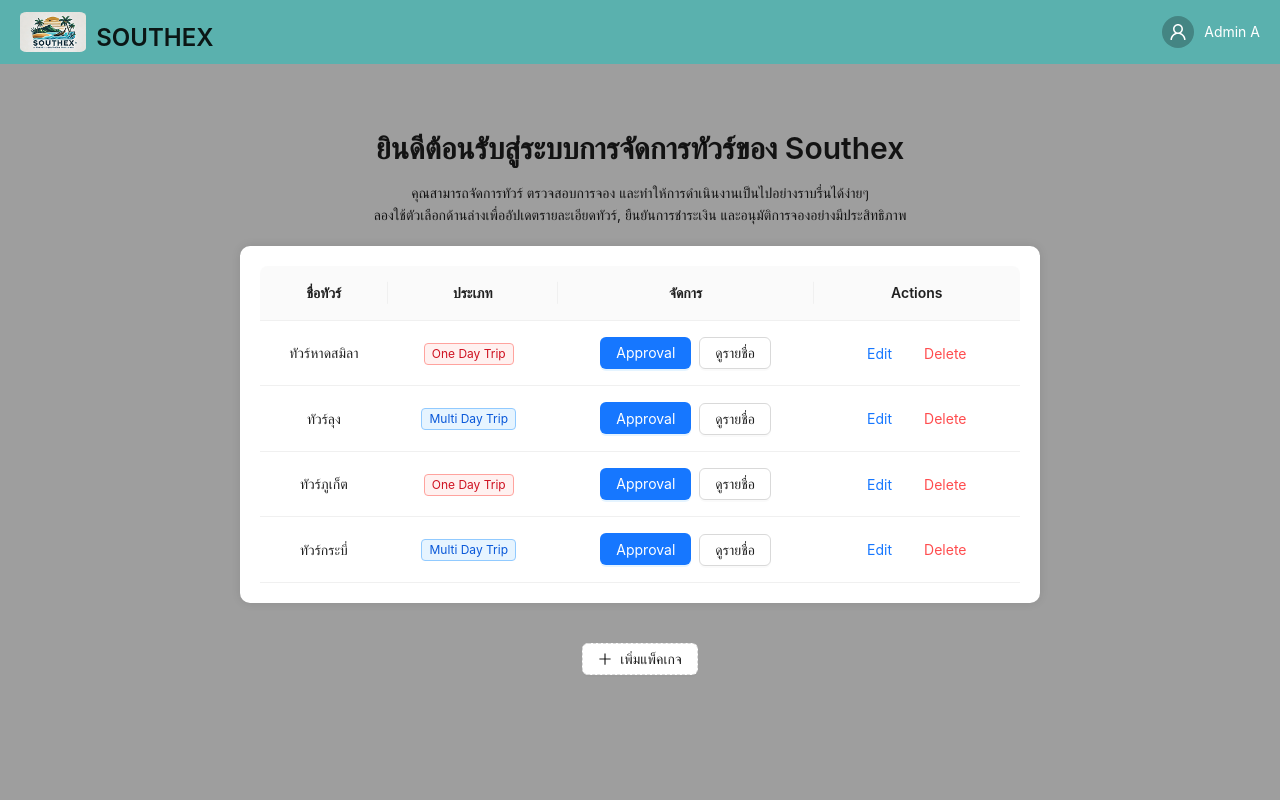
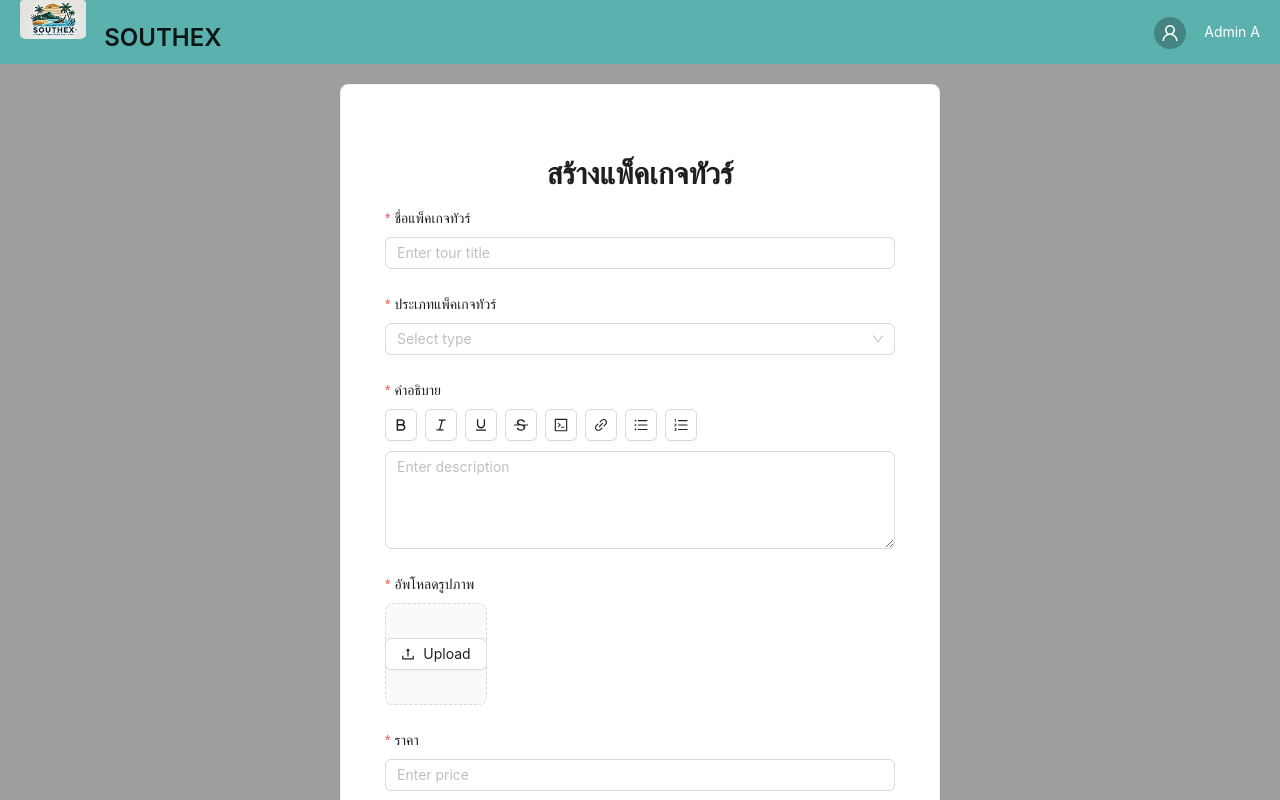
Before and after one commit to OnlineTravelBooking/Online-Travel-Booking, a React (Create React App) app in the folder front-end/: page /add-package in a window 1280 px wide. Built offline with nearby package versions, Linux system fonts and the light colour scheme; sample sign-in values are in the browser's storage.

Commit message:
create the "AddPackage" page and link with the "AdminDashboard" page

```diff
--- a/front-end/src/App.js
+++ b/front-end/src/App.js
@@ -6,6 +6,7 @@ import Home from "./component/HomePage/Home";
 import AdminDashboard from "./component/AdminPage/AdminDashboard";
 import Detail from "./component/DetailPage/Detail";
 import EditTourList from "./component/AdminPage/EditTourList";
+import AddPackage from "./component/AdminPage/AddPackage";
 
 function App() {
   const token = sessionStorage.getItem("token");
@@ -32,9 +33,14 @@ function App() {
           }
         />
         <Route
-          path="/tour-list"
+          path="/edit-tour-list"
           element={
             isAuthorized("admin") ? <EditTourList /> : <Navigate to="/" />
+          } />
+        <Route
+          path="/add-package"
+          element={
+            isAuthorized("admin") ? <AddPackage /> : <Navigate to="/" />
           } />
         <Route path="/detail" element={<Detail />} />
       </Routes>
--- /dev/null
+++ b/front-end/src/component/AdminPage/AddPackage.js
@@ -0,0 +1,82 @@
+import React from "react";
+import { Form, Input, Select, Button, Upload, Typography, Card, Space, Layout, Avatar } from "antd";
+import { UserOutlined, UploadOutlined, BoldOutlined, ItalicOutlined, UnderlineOutlined, StrikethroughOutlined, LinkOutlined, CodeOutlined, OrderedListOutlined, UnorderedListOutlined } from "@ant-design/icons";
+import { Link } from "react-router-dom";
+
+const { Header, Content } = Layout;
+const { Title, Text } = Typography;
+const { Option } = Select;
+
+export default function AddTourPackage() {
+    const [form] = Form.useForm();
+
+    const onFinish = (values) => {
+        console.log("Submitted Values:", values);
+    };
+
+    return (
+        <Layout className="admin-layout" style={{ height: "100vh", overflow: "hidden" }}>
+            <Header className="admin-header">
+                <Space align="center" className="header-left">
+                    <img src="/southtex_logo.png" alt="SOUTHEX" className="admin-logo" />
+                    <Title level={3} className="header-title">SOUTHEX</Title>
+                </Space>
+                <Space className="header-right">
+                    <Avatar icon={<UserOutlined />} className="admin-avatar" />
+                    <Text className="admin-name">Admin A</Text>
+                </Space>
+            </Header>
+
+            <Content className="content-container" style={{ overflowY: "auto", maxHeight: "calc(100vh - 64px)", padding: 20 }}>
+                <Card className="add-tour-container" style={{ maxWidth: 600, margin: "auto", padding: 20 }}>
+                    <Title level={2} style={{ textAlign: "center" }}>สร้างแพ็คเกจทัวร์</Title>
+                    <Form form={form} layout="vertical" onFinish={onFinish} scrollToFirstError>
+                        <Form.Item name="title" label="ชื่อแพ็คเกจทัวร์" rules={[{ required: true, message: "Please enter title" }]}>
+                            <Input placeholder="Enter tour title" />
+                        </Form.Item>
+
+                        <Form.Item name="type" label="ประเภทแพ็คเกจทัวร์" rules={[{ required: true, message: "Please select a type" }]}>
+                            <Select placeholder="Select type">
+                                <Option value="day_trip">Day Trip</Option>
+                                <Option value="multi_day_trip">Multi Day Trip</Option>
+                            </Select>
+                        </Form.Item>
+
+                        <Form.Item name="description" label="คำอธิบาย" rules={[{ required: true, message: "Please enter description" }]}>
+                            <Space className="toolbar" wrap>
+                                <Button icon={<BoldOutlined />} />
+                                <Button icon={<ItalicOutlined />} />
+                                <Button icon={<UnderlineOutlined />} />
+                                <Button icon={<StrikethroughOutlined />} />
+                                <Button icon={<CodeOutlined />} />
+                                <Button icon={<LinkOutlined />} />
+                                <Button icon={<UnorderedListOutlined />} />
+                                <Button icon={<OrderedListOutlined />} />
+                            </Space>
+                            <Input.TextArea rows={4} placeholder="Enter description" style={{ marginTop: 10 }} />
+                        </Form.Item>
+
+                        <Form.Item name="images" label="อัพโหลดรูปภาพ" valuePropName="fileList" getValueFromEvent={(e) => e.fileList} rules={[{ required: true, message: "Please upload images" }]}>
+                            <Upload listType="picture-card" beforeUpload={() => false} multiple>
+                                <Button icon={<UploadOutlined />}>Upload</Button>
+                            </Upload>
+                        </Form.Item>
+
+                        <Form.Item name="price" label="ราคา" rules={[{ required: true, message: "Please enter price" }]}>
+                            <Input type="number" placeholder="Enter price" />
+                        </Form.Item>
+
+                        <Form.Item>
+                            <Space>
+                                <Button type="primary" htmlType="submit">Create Tour</Button>
+                                <Link to="/admin">
+                                    <Button htmlType="button" onClick={() => form.resetFields()}>Cancel</Button>
+                                </Link>
+                            </Space>
+                        </Form.Item>
+                    </Form>
+                </Card>
+            </Content>
+        </Layout>
+    );
+}
--- a/front-end/src/component/AdminPage/AdminDashboard.js
+++ b/front-end/src/component/AdminPage/AdminDashboard.js
@@ -1,6 +1,7 @@
 import React from "react";
 import { Layout, Table, Typography, Avatar, Button, Tag } from "antd";
 import { UserOutlined, PlusOutlined } from "@ant-design/icons";
+import { Link, useNavigate } from "react-router-dom";
 
 const { Header, Content } = Layout;
 const { Title, Text } = Typography;
@@ -91,9 +92,11 @@ export default function AdminDashboard() {
                     <Table columns={columns} dataSource={data} pagination={false} />
                 </div>
 
-                <Button type="dashed" className="add-package-btn" icon={<PlusOutlined />}>
-                    เพิ่มแพ็คเกจ
-                </Button>
+                <Link to="/add-package">
+                    <Button type="dashed" className="add-package-btn" icon={<PlusOutlined />} >
+                        เพิ่มแพ็คเกจ
+                    </Button>
+                </Link>
                 <div className="logo-container"></div>
             </Content>
         </Layout>
--- a/front-end/src/component/AdminPage/EditTourList.js
+++ b/front-end/src/component/AdminPage/EditTourList.js
@@ -7,6 +7,7 @@ const { Header, Content } = Layout;
 const { Title, Text } = Typography;
 
 export default function EditTourList() {
+    return (
         <Layout>
             <Content style={{ padding: "20px" }}>
                 <Title level={2}>รายชื่อทัวร์</Title>
@@ -15,4 +16,5 @@ export default function EditTourList() {
                 </Link>
             </Content>
         </Layout>
+    );
 }
--- a/front-end/src/component/Header.js
+++ b/front-end/src/component/Header.js
@@ -1,6 +1,7 @@
 import React from "react";
 import { Menu } from "antd";
 import { useNavigate } from "react-router-dom";
+
 export const UserHeader = () => {
   const navigate = useNavigate();
   return (
```
Also changed, not shown: front-end/src/index.js (+10 -5 lines). Lines whose indentation alone changed are shown as unchanged.
